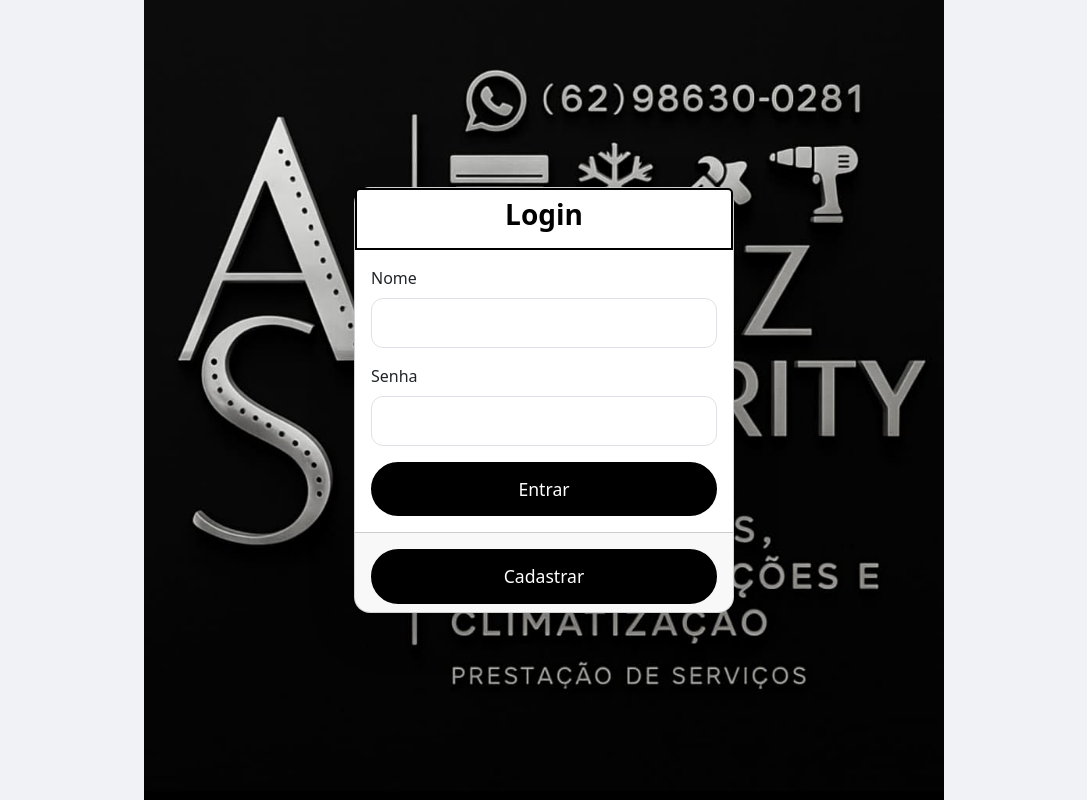
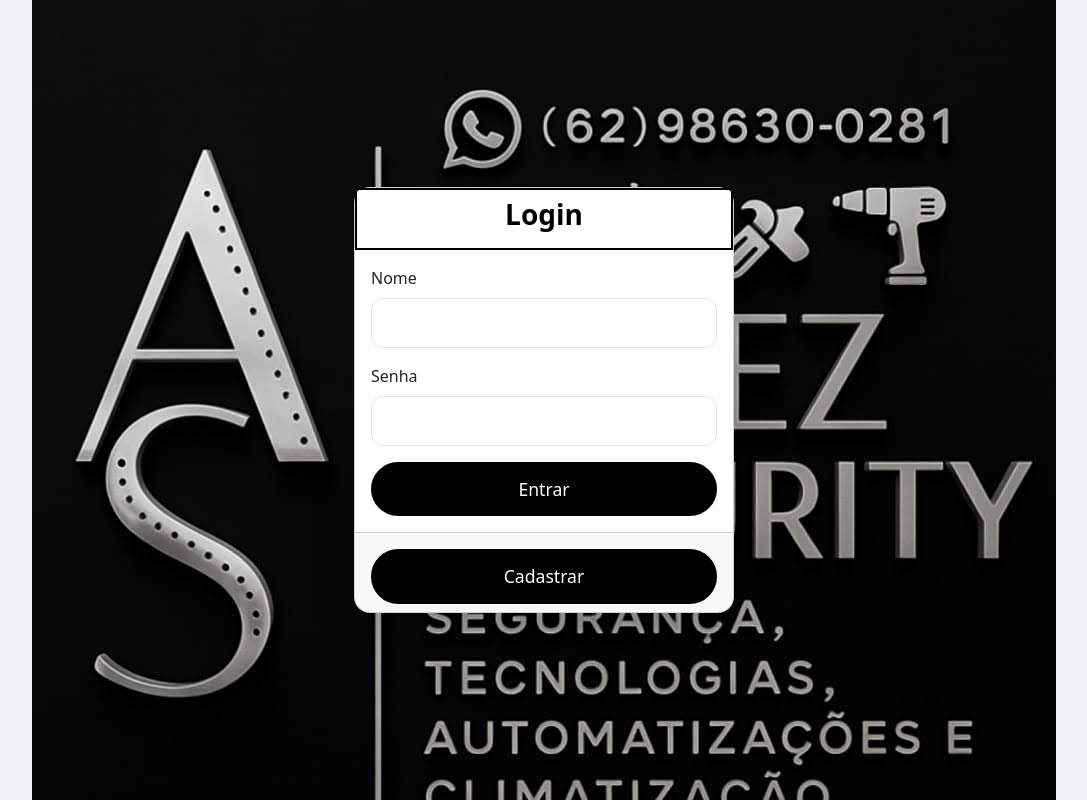
Before and after one commit to lhdsf123-png/Cashback, a Flask app: page /login in a window 1280 px wide. Shown: the whole page, without its empty margins (96-1183 px from the left). Run offline with Flask 3, Linux system fonts and the light colour scheme.

Commit message:
Modify login page background and styles
Updated background image properties and formatting.

```diff
--- a/cashback/templates/login.html
+++ b/cashback/templates/login.html
@@ -42,8 +42,8 @@
 
          body {
             background-image: url("/static/fundo.jpg");
-            background-size: contain;
-            background-position: center;
+            background-size: auto;
+            background-position: top center;
             background-repeat: no-repeat;
             background-attachment: fixed;
             margin: 0;
```
